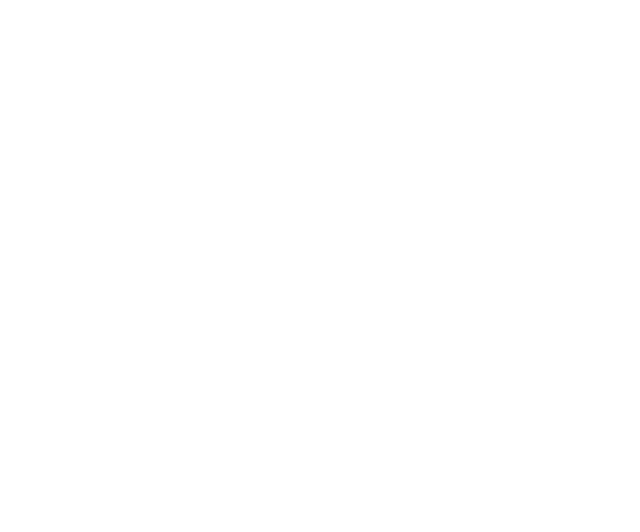
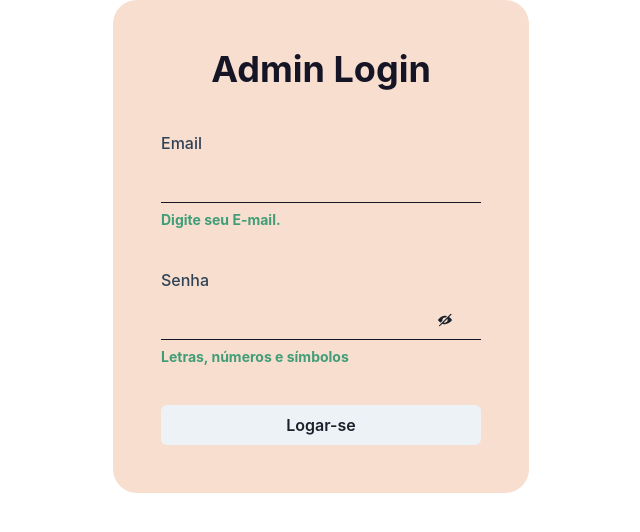
Before and after one commit to kevinaryeldev/kevin-dev-blog, a React (Vite) app: page /login/admin in a window 1280 px wide. Before the commit this address had no page. Shown: the top 532 px of the page, without its empty margins (319-959 px from the left). Built offline with nearby package versions, Linux system fonts and the light colour scheme.

Commit message:
feat(login):Created Login Page

```diff
--- a/src/PageRouter/index.tsx
+++ b/src/PageRouter/index.tsx
@@ -1,10 +1,12 @@
 import { Routes, Route } from 'react-router-dom'
+import Login from '../pages/admin/login'
 import Home from './../pages/user/home'
 const PageRouter = () => {
   return (
     <>
       <Routes>
-        <Route path="/" element={<Home />}></Route>
+        <Route path="/" element={<Home />} />
+        <Route path="/login/admin" element={<Login />} />
       </Routes>
     </>
   )
--- /dev/null
+++ b/src/pages/admin/login.tsx
@@ -0,0 +1,103 @@
+import {
+  Center,
+  Flex,
+  FormControl,
+  FormHelperText,
+  FormErrorMessage,
+  FormLabel,
+  Input,
+  Heading,
+  Button,
+  InputGroup,
+  InputRightElement,
+  IconButton,
+} from '@chakra-ui/react'
+
+import { ViewIcon, ViewOffIcon } from '@chakra-ui/icons'
+
+import { useForm } from 'react-hook-form'
+import { yupResolver } from '@hookform/resolvers/yup'
+import { useState } from 'react'
+import loginSchema from '../../utils/schemas/login'
+
+const Login = () => {
+  const {
+    register,
+    handleSubmit,
+    formState: { errors },
+  } = useForm({ resolver: yupResolver(loginSchema) })
+
+  const [viewPassword, setViewPassword] = useState(false)
+
+  const handleShowPassword = () => setViewPassword(!viewPassword)
+  return (
+    <>
+      <Center height={'full'}>
+        <Flex
+          gap={'10'}
+          as="form"
+          direction={'column'}
+          bg={'#f7dece'}
+          borderRadius={'3xl'}
+          padding={'12'}
+          minW={'320px'}
+        >
+          <Heading as="h2" size="xl" color={'primary'} textAlign={'center'}>
+            Admin Login
+          </Heading>
+          <FormControl color={'secondary'} isInvalid={errors.email}>
+            <FormLabel htmlFor="email">Email</FormLabel>
+            <Input
+              borderColor={'primary'}
+              color={'primary'}
+              variant="flushed"
+              id="email"
+              type="email"
+            />
+            {!errors.email ? (
+              <FormHelperText color={'positive'} fontWeight={'bold'}>
+                Digite seu E-mail.
+              </FormHelperText>
+            ) : (
+              <FormErrorMessage color={'error'}>
+                {errors.email.message}
+              </FormErrorMessage>
+            )}
+          </FormControl>
+          <FormControl color={'secondary'} isInvalid={errors.password}>
+            <FormLabel htmlFor="email">Senha</FormLabel>
+            <InputGroup size="md">
+              <Input
+                pr="4.5rem"
+                type={viewPassword ? 'text' : 'password'}
+                variant="flushed"
+                borderColor={'primary'}
+              />
+              <InputRightElement width="4.5rem">
+                <IconButton
+                  aria-label="password visibility"
+                  h="1.75rem"
+                  size="sm"
+                  onClick={handleShowPassword}
+                  variant={'ghost'}
+                  icon={viewPassword ? <ViewIcon /> : <ViewOffIcon />}
+                />
+              </InputRightElement>
+            </InputGroup>
+            {!errors.password ? (
+              <FormHelperText color={'positive'} fontWeight={'bold'}>
+                Letras, números e símbolos
+              </FormHelperText>
+            ) : (
+              <FormErrorMessage color={'error'}>
+                {errors.password.message}
+              </FormErrorMessage>
+            )}
+          </FormControl>
+          <Button type="submit">Logar-se</Button>
+        </Flex>
+      </Center>
+    </>
+  )
+}
+export default Login
--- /dev/null
+++ b/src/pages/register/index.tsx
@@ -0,0 +1,4 @@
+const Register = () => {
+  return <></>
+}
+export default Register
```
